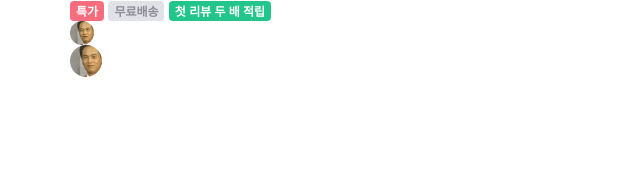
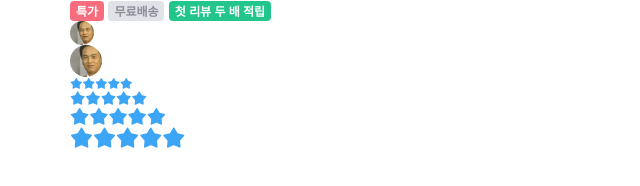
Before and after one commit to janejiyoungpark/tomorrow-house-2021, a website: page index.html in a window 1280 px wide. Shown: the whole page, without its empty margins (0-640 px from the left). Drawn offline with nearby package versions, Linux system fonts and the light colour scheme; files that its build step writes are made by us from their sources; files whose address does not match are found by name.

Commit message:
Implement star-rating components

```diff
--- a/index.html
+++ b/index.html
@@ -38,6 +38,40 @@
         <div class="avatar-32">
           <img src="./assets/images/img-user-01.jpg" alt="사달라" />
         </div>
+
+        <div>
+          <div class="star-rating-13">
+            <i class="ic-star is-active"></i>
+            <i class="ic-star is-active"></i>
+            <i class="ic-star is-active"></i>
+            <i class="ic-star is-active"></i>
+            <i class="ic-star is-active"></i>
+          </div>
+
+          <div class="star-rating-16">
+            <i class="ic-star is-active"></i>
+            <i class="ic-star is-active"></i>
+            <i class="ic-star is-active"></i>
+            <i class="ic-star is-active"></i>
+            <i class="ic-star is-active"></i>
+          </div>
+
+          <div class="star-rating-20">
+            <i class="ic-star is-active"></i>
+            <i class="ic-star is-active"></i>
+            <i class="ic-star is-active"></i>
+            <i class="ic-star is-active"></i>
+            <i class="ic-star is-active"></i>
+          </div>
+
+          <div class="star-rating-24">
+            <i class="ic-star is-active"></i>
+            <i class="ic-star is-active"></i>
+            <i class="ic-star is-active"></i>
+            <i class="ic-star is-active"></i>
+            <i class="ic-star is-active"></i>
+          </div>
+        </div>
       </div>
     </div>
   </body>
--- a/styles/main.scss
+++ b/styles/main.scss
@@ -13,5 +13,6 @@
 
 @import './modules/tags';
 @import './modules/avatars';
+@import './modules/star-ratings';
 
 @import './layouts/grids';
--- /dev/null
+++ b/styles/modules/_star-ratings.scss
@@ -0,0 +1,31 @@
+%star-rating-base {
+  @include flexbox(start);
+
+  .ic-star {
+    color: $border;
+
+    &.is-active {
+      color: $blue;
+    }
+  }
+}
+
+.star-rating-13 {
+  @extend %star-rating-base;
+  font-size: 13px;
+}
+
+.star-rating-16 {
+  @extend %star-rating-base;
+  font-size: 16px;
+}
+
+.star-rating-20 {
+  @extend %star-rating-base;
+  font-size: 20px;
+}
+
+.star-rating-24 {
+  @extend %star-rating-base;
+  font-size: 24px;
+}
```
